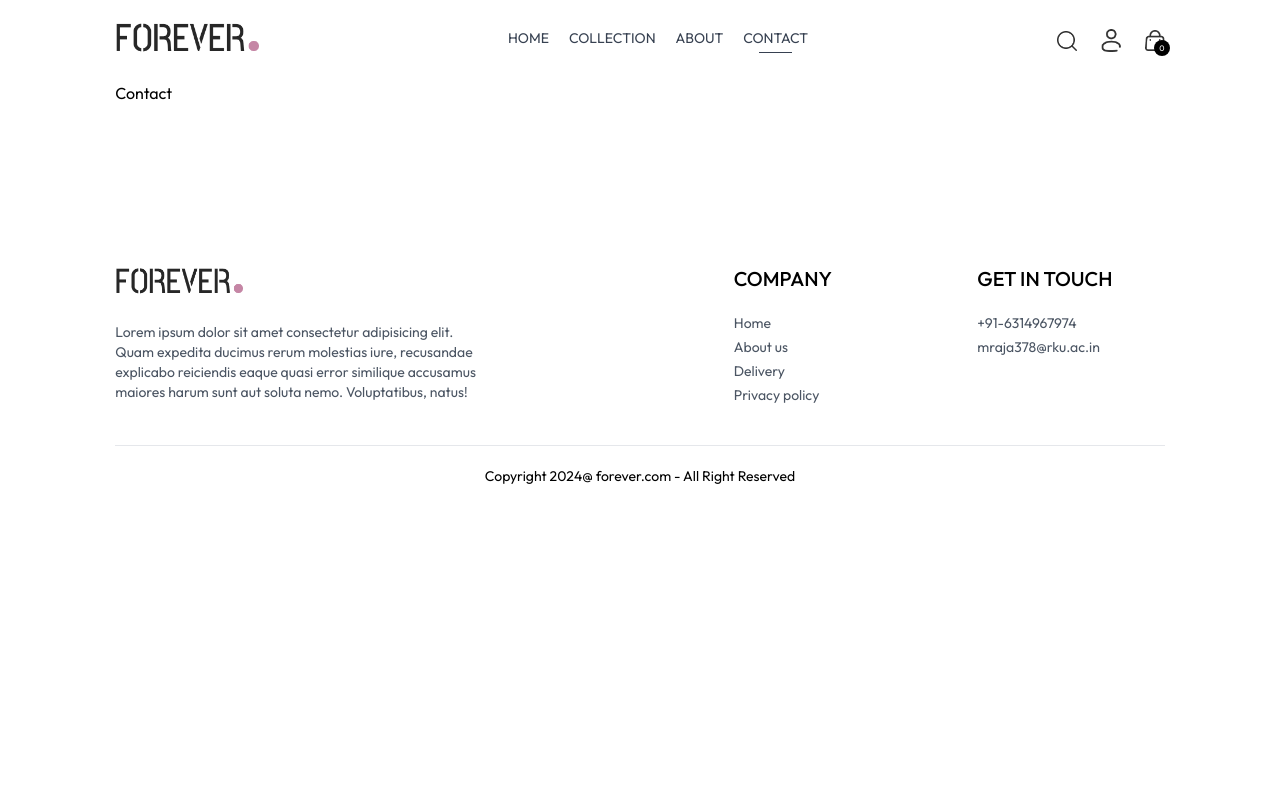
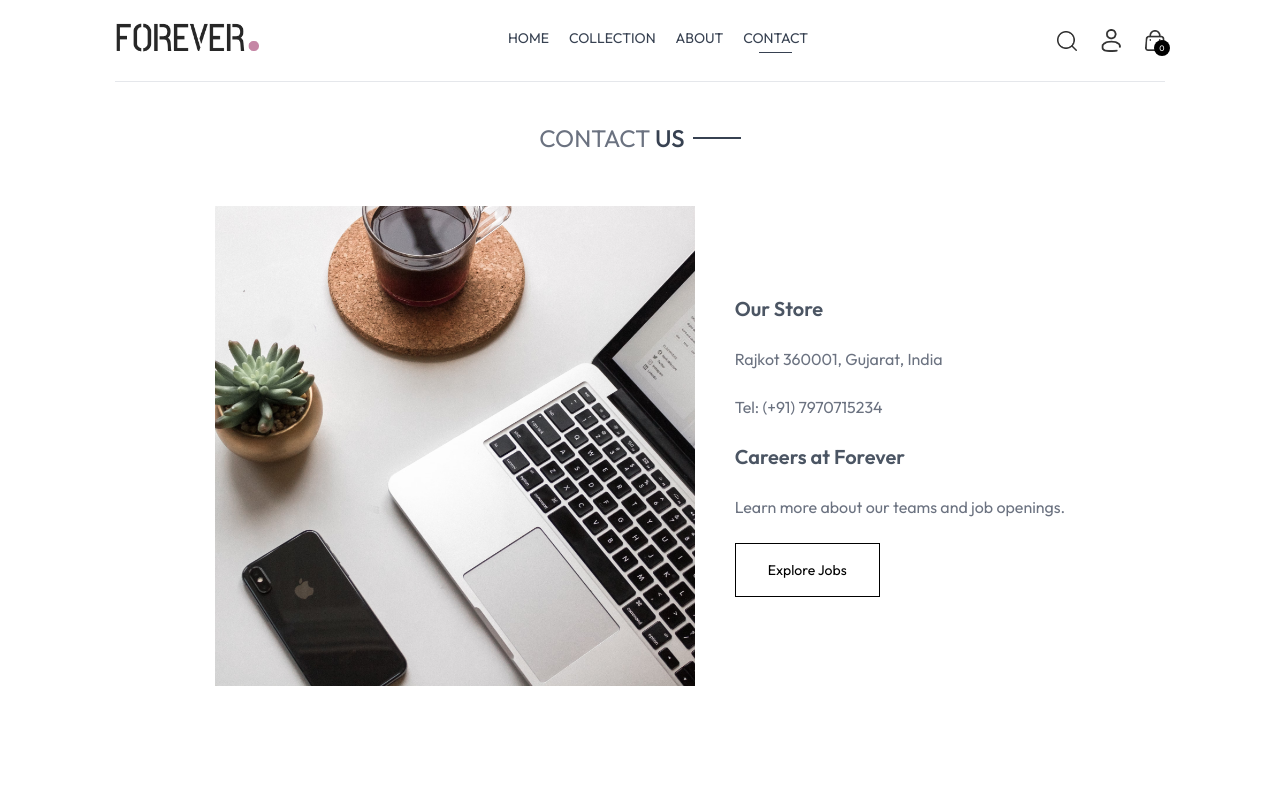
Before and after one commit to ashimraja/ecommerce, a React (Create React App) app in the folder frontend/: page /contact in a window 1280 px wide. Shown: the top 800 px of the page. Built offline with nearby package versions, Linux system fonts and the light colour scheme.

Commit message:
Contact us page

```diff
--- a/frontend/src/pages/Contact.jsx
+++ b/frontend/src/pages/Contact.jsx
@@ -1,8 +1,28 @@
 import React from 'react'
+import Title from '../components/Title'
+import { assets } from '../assests/assets'
+import NewsletterBox from '../components/NewsletterBox'
 
 const Contact = () => {
   return (
-    <div>Contact</div>
+    <div>
+      <div className="text-center text-2xl pt-10 border-t">
+        <Title text1={'CONTACT'} text2={'US'}/>
+      </div>
+      <div className='my-10 flex flex-col justify-center md:flex-row gap-10 mb-28'>
+        <img className='w-full md:max-w-[480px]' src={assets.contact_img} alt="" />
+        <div className="flex flex-col justify-center items-start gap-6">
+          <p className='font-semibold text-xl text-gray-600'>Our Store</p>
+          <p className='text-gray-500'>Rajkot 360001, Gujarat, India</p>
+          <p className='text-gray-500'>Tel: (+91) 7970715234</p>
+          <p className='font-semibold text-xl text-gray-600'>Careers at Forever</p>
+          <p className='text-gray-500'>Learn more about our teams and job openings.</p>
+          <button className='border border-black px-8 py-4 text-sm hover:bg-black hover:text-white transition-all duration-500'>Explore Jobs</button>
+        </div>
+      </div>
+
+      <NewsletterBox/>
+    </div>
   )
 }
 
```
